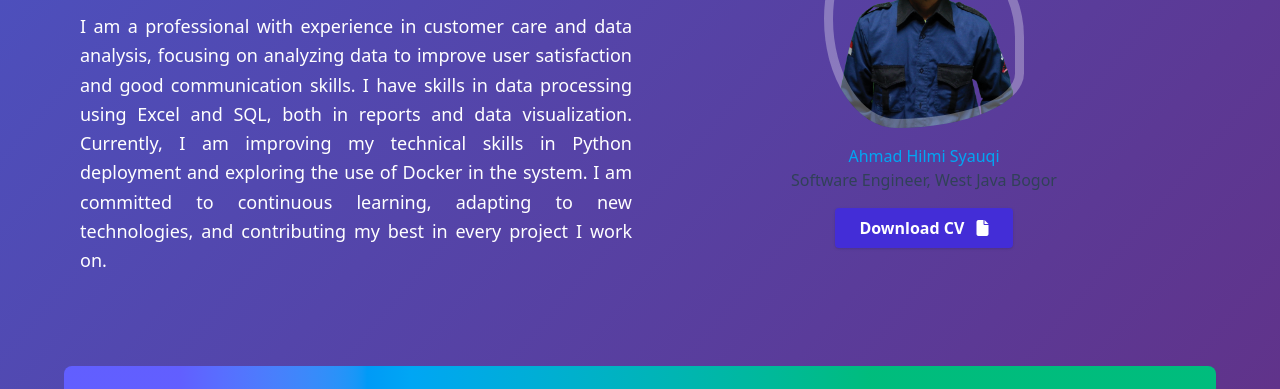
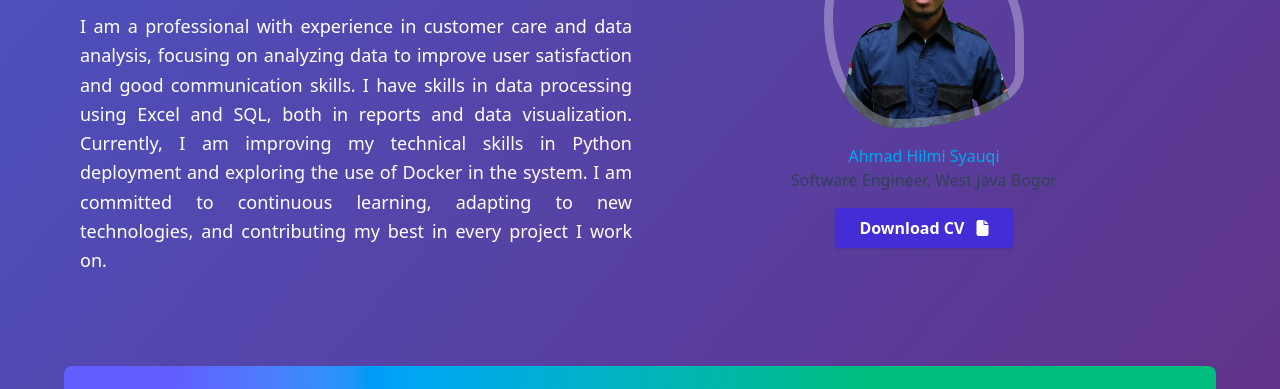
Before and after one commit to ahmadhilmi420/Tailwind, a website: page index.html in a window 1280 px wide. Shown: the part 198-587 px from the top of the page. Drawn offline with nearby package versions, Linux system fonts and the light colour scheme.

Commit message:
update profile picture

```diff
--- a/output.css
+++ b/output.css
@@ -11,7 +11,7 @@
 }
 
 .home__img {
-  background: url(./img/Foto\ CV.png);
+  background: url(./img/Foto.png);
   background-repeat: no-repeat;
   background-position: center;
   background-size: cover;
```
